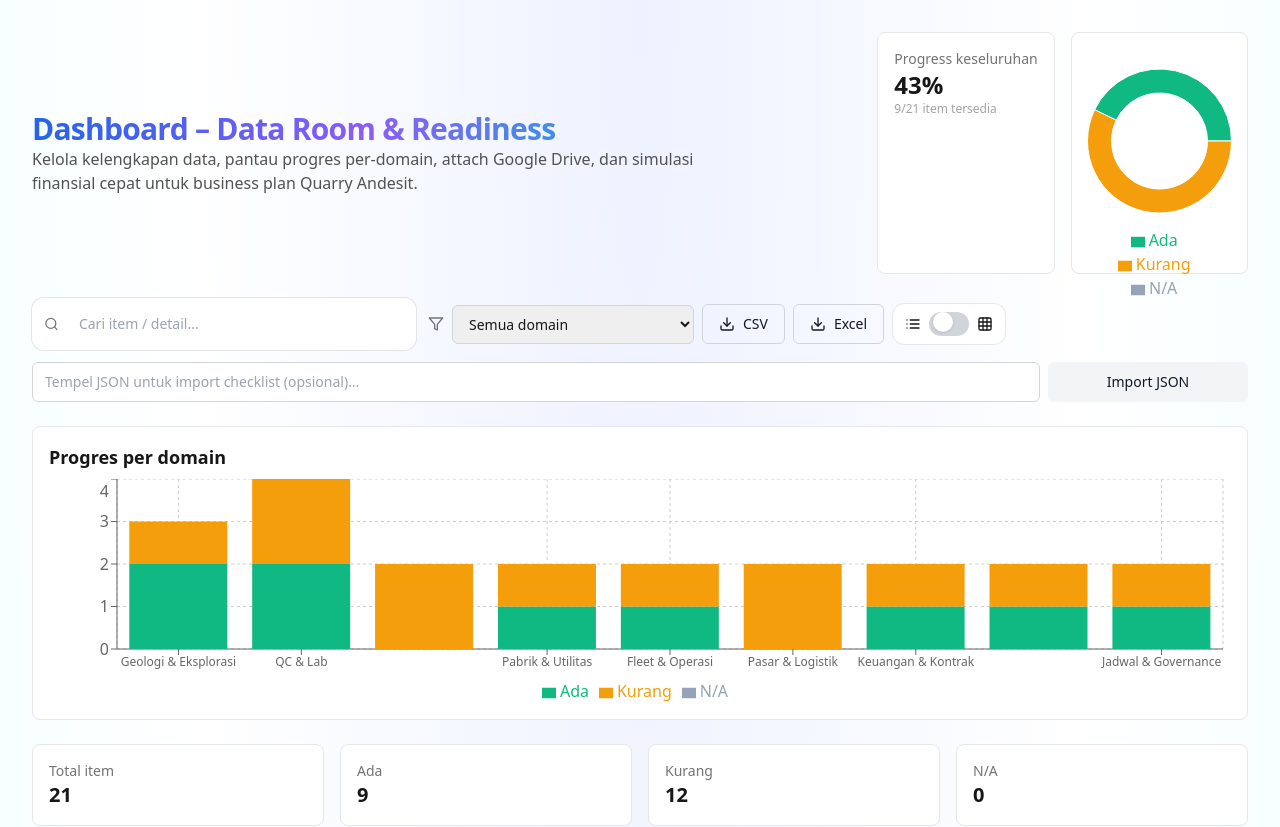
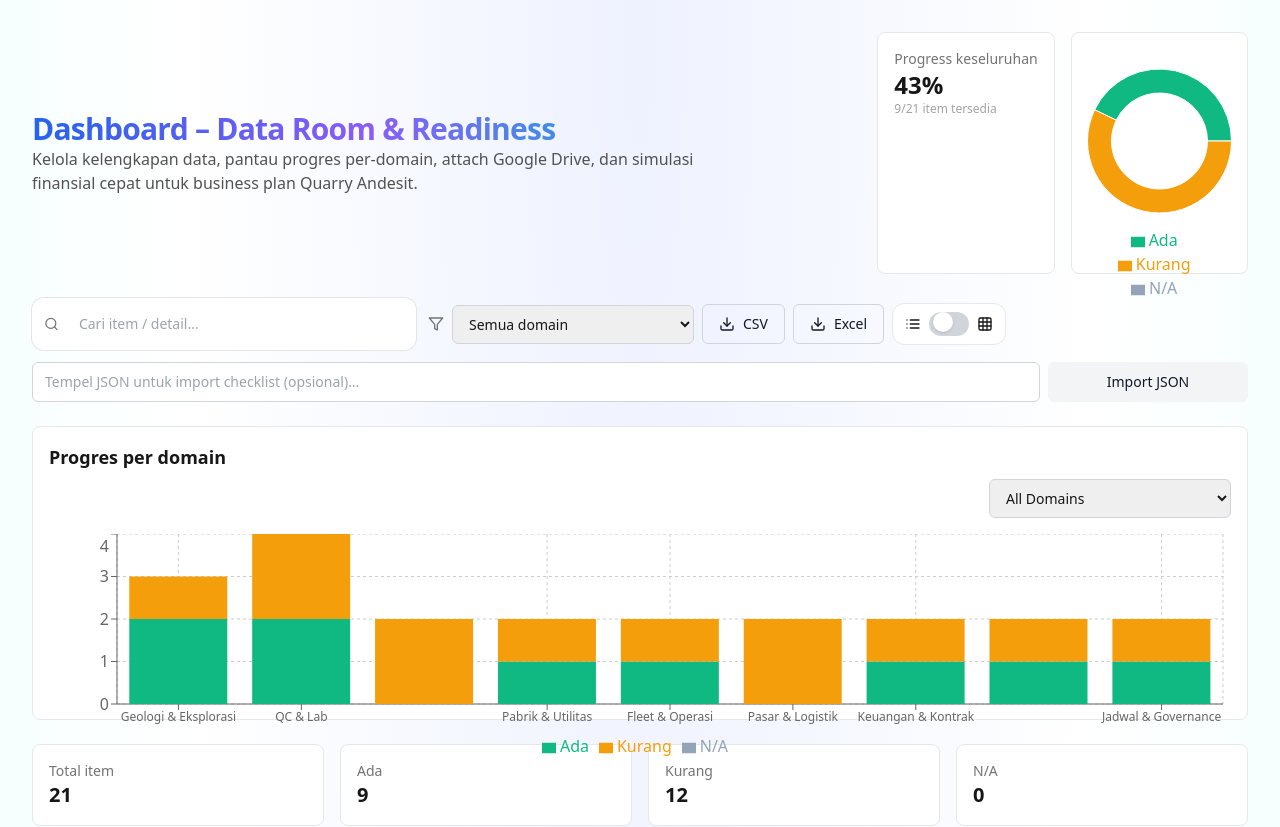
Before and after one commit to barkadukhansyuhada/bisnisplaninitial, a React (Vite) app: page / in a window 1280 px wide. Shown: the top 827 px of the page. Built offline with nearby package versions, Linux system fonts and the light colour scheme.

Commit message:
Implement domain filtering for DomainBar chart

```diff
--- a/src/components/dashboard/Dashboard.tsx
+++ b/src/components/dashboard/Dashboard.tsx
@@ -59,7 +59,7 @@ export function Dashboard() {
       const m = list.filter((i) => i.status === "missing").length;
       const n = list.filter((i) => i.status === "na").length;
       return { domain: d.label, available: a, missing: m, na: n, total: list.length, pct: list.length ? Math.round((a / list.length) * 100) : 0 };
-    });
+    }).filter((d) => domain === "all" || d.domain === DOMAINS.find((x) => x.id === domain)?.label);
     return { total, available, missing, na, pct, perDomain };
   }, [items]);
 
@@ -106,7 +106,7 @@ export function Dashboard() {
           <Card className="rounded-2xl">
             <CardContent className="p-4">
               <h3 className="font-semibold text-lg mb-2">Progres per domain</h3>
-              <DomainBar perDomain={stats.perDomain} />
+              <DomainBar perDomain={stats.perDomain} selectedDomain={domain} onDomainChange={setDomain} />
             </CardContent>
           </Card>
         </div>
--- a/src/components/dashboard/DomainBar.tsx
+++ b/src/components/dashboard/DomainBar.tsx
@@ -1,11 +1,28 @@
 
 import React from 'react';
 import { BarChart, Bar, XAxis, YAxis, CartesianGrid, Tooltip, Legend, ResponsiveContainer } from 'recharts';
+import { Select, SelectContent, SelectItem, SelectTrigger, SelectValue } from '@/components/ui/select';
 import { COLORS } from '@/lib/constants';
+import { DOMAINS } from '@/lib/domains';
 
-export function DomainBar({ perDomain }: { perDomain: { domain: string; available: number; missing: number; na: number }[] }) {
+export function DomainBar({ perDomain, selectedDomain, onDomainChange }: { perDomain: { domain: string; available: number; missing: number; na: number }[]; selectedDomain: string; onDomainChange: (domain: string) => void }) {
   return (
     <div className="h-56 w-full">
+      <div className="flex justify-end mb-4">
+        <Select value={selectedDomain} onValueChange={onDomainChange}>
+          <SelectTrigger className="w-[180px]">
+            <SelectValue placeholder="Filter Domain" />
+          </SelectTrigger>
+          <SelectContent>
+            <SelectItem value="all">All Domains</SelectItem>
+            {DOMAINS.map((d) => (
+              <SelectItem key={d.id} value={d.id}>
+                {d.label}
+              </SelectItem>
+            ))}
+          </SelectContent>
+        </Select>
+      </div>
       <ResponsiveContainer>
         <BarChart data={perDomain} margin={{ left: 8, right: 8 }}>
           <CartesianGrid strokeDasharray="3 3" />
```
